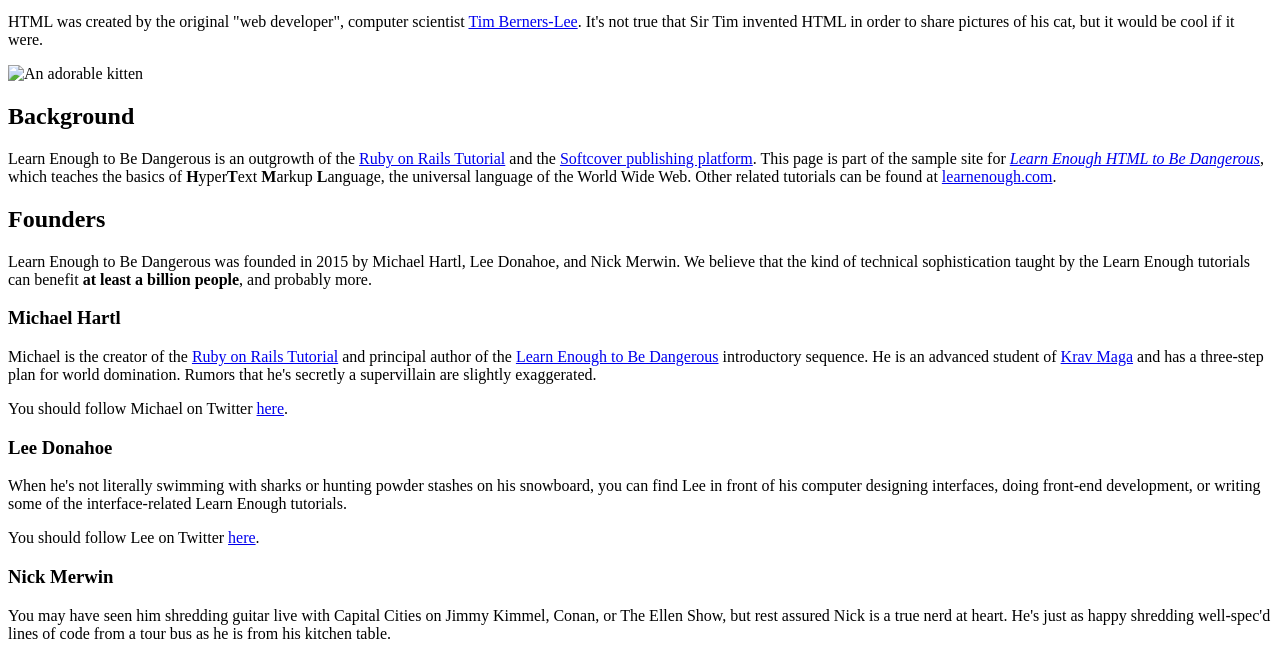
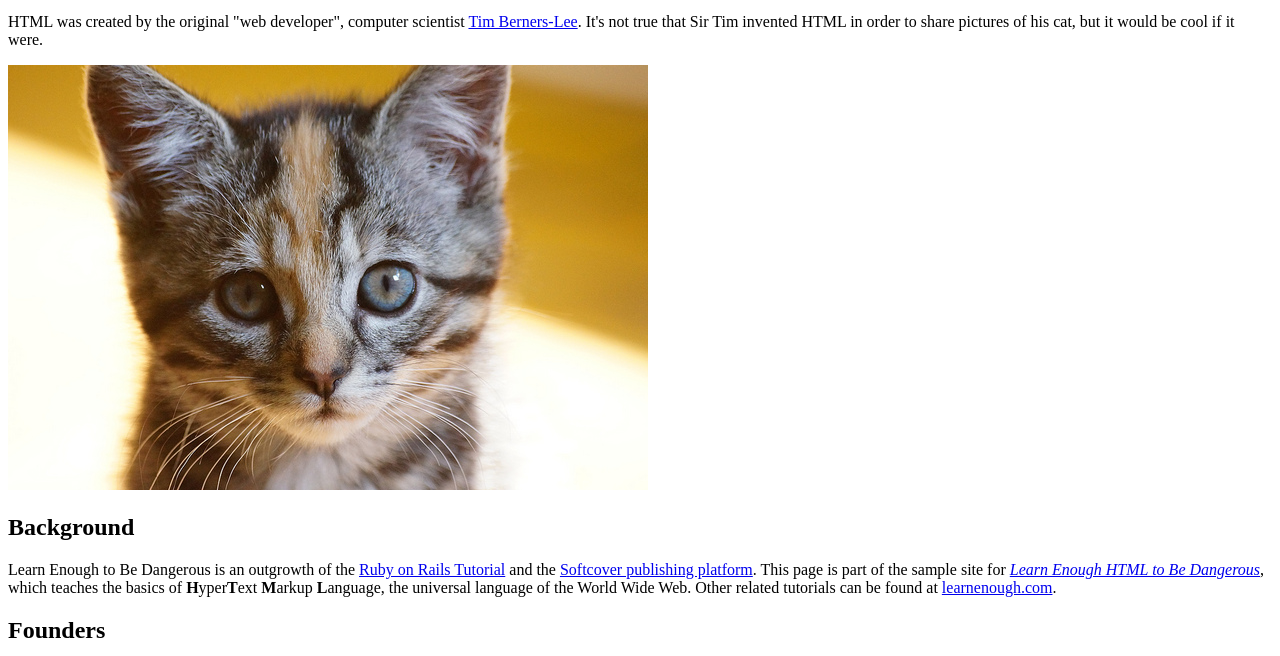
Before and after one commit to andrewdb1984/sample_website, a plain HTML site: page index.html in a window 1280 px wide. Shown: the part 137-793 px from the top of the page. Drawn offline with Linux system fonts and the light colour scheme.

Commit message:
Update index.html

```diff
--- a/index.html
+++ b/index.html
@@ -25,7 +25,7 @@
       share pictures of his cat, but it would be cool if it were.
     </p>
 
-    <img src="images/kitten.jpg" alt="An adorable kitten">
+    <img src="kitten.jpg" alt="An adorable kitten">
 
     <h2>Background</h2>
     <p>
```
